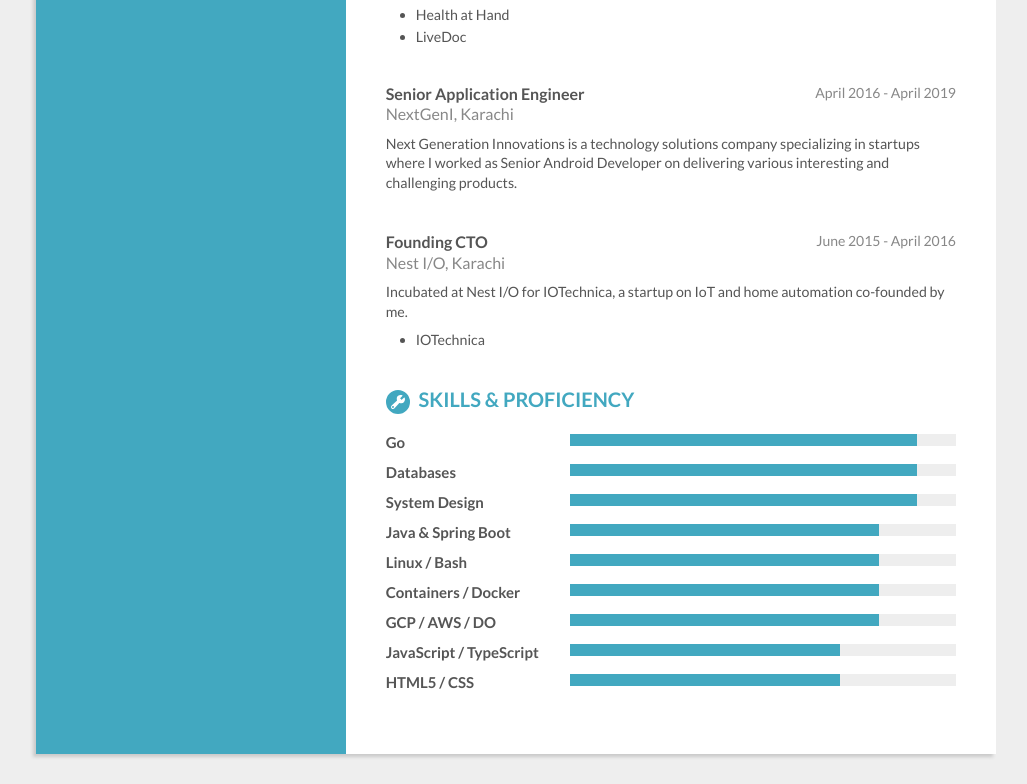
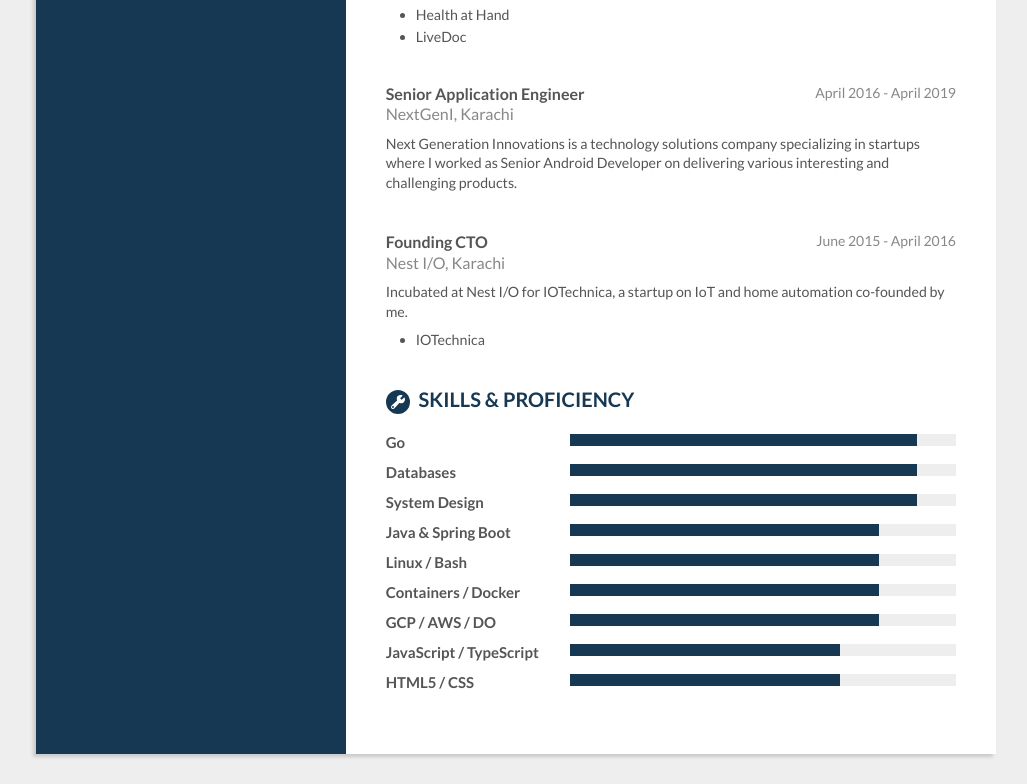
Before and after one commit to tduc2801/-taiduc05.github.io, a plain HTML site: page index.html in a window 1280 px wide. Shown: the part 1784-2568 px from the top of the page, without its empty margins (124-1151 px from the left). Drawn offline with nearby package versions, Linux system fonts and the light colour scheme.

Commit message:
Update style.css

```diff
--- a/resources/css/style.css
+++ b/resources/css/style.css
@@ -17,7 +17,7 @@ html {
 .row {
     max-width: 960px;
     margin: 0 auto;
-    background-color: #42a8c0;
+    background-color: #163853;
     box-shadow: -3px 3px 3px 0px rgba(200,200,200, 0.9);
 }
 
@@ -63,7 +63,7 @@ h2 {
     font-size: 100%;
     font-weight: 700;
     text-transform: uppercase;
-    color: #42a8c0;
+    color: #163853;
     display: inline-block;
     margin-left: 5px;
 }
@@ -89,8 +89,8 @@ h2 {
 
 .main-heading ion-icon {
     display: inline-block;
-    background-color: #42a8c0;
-    border: 2px solid #42a8c0;
+    background-color: #163853;
+    border: 2px solid #163853;
     border-radius: 50%;
     color: white;
     padding: 2px;
@@ -220,7 +220,7 @@ h3 {
 .exp-project a {
     display: block;
     text-decoration: none;
-    color: #42a8c0;
+    color: #163853;
     font-size: 80%;
 }
 
@@ -255,6 +255,6 @@ h3 {
 }
 
 .skill-fg {
-    background: #42a8c0;
+    background: #163853;
     height: 100%;
 }
```
